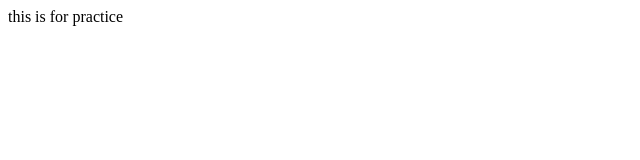
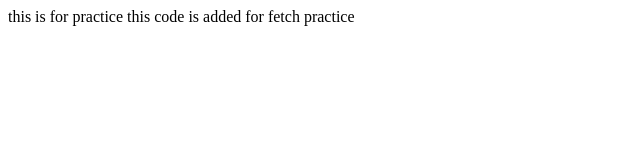
Before and after one commit to Raihan-Morshed/new-practice, a plain HTML site: page index.html in a window 1280 px wide. Shown: the whole page, without its empty margins (0-640 px from the left). Drawn offline with Linux system fonts and the light colour scheme.

Commit message:
fetch practice

```diff
--- a/index.html
+++ b/index.html
@@ -6,5 +6,7 @@
 </head>
 <body>
 this is for practice
+
+this code is added for fetch practice
 </body>
 </html>
```
